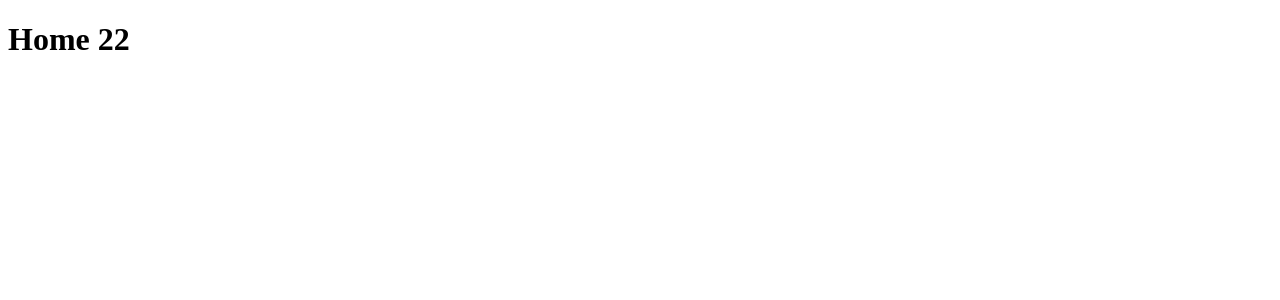
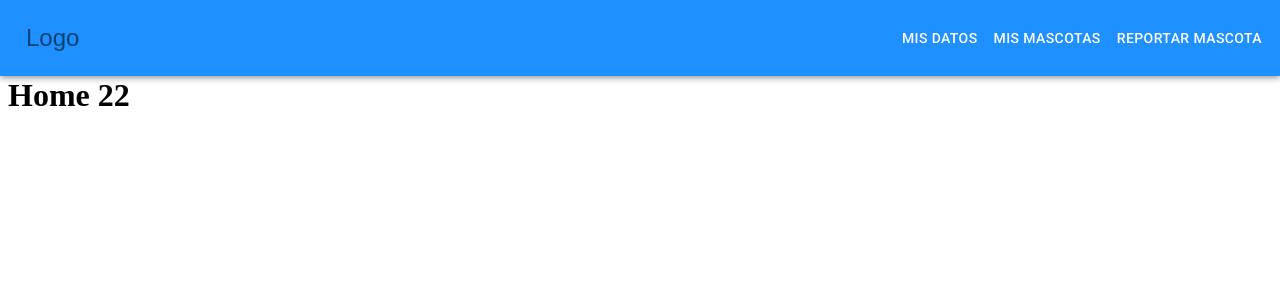
Before and after one commit to MarcosJoaquinDev/app-pet-react, a React (Vite) app: page / in a window 1280 px wide. Shown: the top 300 px of the page. Built offline with nearby package versions, Linux system fonts and the light colour scheme.

Commit message:
registered user layout and tests with mui (#4)
* registered user layout and tests with mui

* format layout and navbar component

```diff
--- a/index.html
+++ b/index.html
@@ -4,6 +4,7 @@
     <meta charset="UTF-8" />
     <link rel="icon" type="image/svg+xml" href="/vite.svg" />
     <meta name="viewport" content="width=device-width, initial-scale=1.0" />
+    <link rel="stylesheet" href="https://fonts.googleapis.com/css?family=Roboto:300,400,500,700&display=swap"/>
     <title>Vite + React + TS</title>
   </head>
   <body>
--- a/package.json
+++ b/package.json
@@ -18,6 +18,9 @@
     "react-router-dom": "^6.4.1"
   },
   "devDependencies": {
+    "@emotion/react": "^11.10.4",
+    "@emotion/styled": "^11.10.4",
+    "@mui/material": "^5.10.8",
     "@types/react": "^18.0.17",
     "@types/react-dom": "^18.0.6",
     "@typescript-eslint/eslint-plugin": "^5.39.0",
--- a/src/App.tsx
+++ b/src/App.tsx
@@ -2,7 +2,7 @@ import React from 'react';
 import { RouterProvider } from 'react-router-dom';
 import router from 'router';
 
-console.log(router)
+console.log(router);
 const App: React.FC = () => <RouterProvider router={router} />;
 
 export default App;
--- /dev/null
+++ b/src/components/Layout/AuthLayout/AuthLayout.tsx
@@ -0,0 +1,15 @@
+import React from 'react';
+import { Outlet } from 'react-router-dom';
+import AppBar from '@mui/material/AppBar';
+import Box from '@mui/material/Box';
+
+const AuthLayout: React.FC = () => (
+	<>
+		<AppBar component="nav" sx={{ backgroundColor: 'DodgerBlue' }} />
+		<Box sx={{ pt: 6 }}>
+			<Outlet />
+		</Box>
+	</>
+);
+
+export default AuthLayout;
--- /dev/null
+++ b/src/components/Layout/AuthLayout/index.ts
@@ -0,0 +1 @@
+export {default} from './AuthLayout';
--- /dev/null
+++ b/src/components/Layout/MainLayout/MainLayout.tsx
@@ -0,0 +1,15 @@
+import React from 'react';
+import { Outlet } from 'react-router-dom';
+import Box from '@mui/material/Box';
+import NavBar from 'components/Layout/NavBar';
+
+const MainLayout: React.FC = () => (
+	<>
+		<NavBar />
+		<Box sx={{ pt: 6 }}>
+			<Outlet />
+		</Box>
+	</>
+);
+
+export default MainLayout;
--- /dev/null
+++ b/src/components/Layout/MainLayout/index.ts
@@ -0,0 +1 @@
+export { default } from './MainLayout';
--- /dev/null
+++ b/src/components/Layout/NavBar/NavBar.styles.ts
@@ -0,0 +1,13 @@
+const toolbar = {
+	display: 'flex',
+	justifyContent: 'space-between',
+	alignItems: 'center',
+	color: 'white',
+	backgroundColor: 'DodgerBlue',
+	padding: '10px',
+	fontFamily: 'Arial',
+};
+
+export default {
+	toolbar,
+};
--- /dev/null
+++ b/src/components/Layout/NavBar/NavBar.tsx
@@ -0,0 +1,36 @@
+import React from 'react';
+import { Link } from 'react-router-dom';
+import Box from '@mui/material/Box';
+import AppBar from '@mui/material/AppBar';
+import Button from '@mui/material/Button';
+import IconButton from '@mui/material/IconButton';
+import { routeMap } from 'router';
+import styles from './NavBar.styles';
+
+const navItems = ['Mis datos', 'Mis Mascotas', 'Reportar mascota'];
+
+const NavBar: React.FC = () => (
+	<AppBar component="nav">
+		<Box sx={styles.toolbar}>
+			<Box>
+				<Button
+					component={Link}
+					to={routeMap.HOME.getURL()}
+					key="logo"
+					sx={{ color: '#fff' }}
+				>
+					<IconButton> Logo </IconButton>
+				</Button>
+			</Box>
+			<Box sx={{ display: { xs: 'none', sm: 'block' } }}>
+				{navItems.map((item) => (
+					<Button key={item} sx={{ color: '#fff' }}>
+						{item}
+					</Button>
+				))}
+			</Box>
+		</Box>
+	</AppBar>
+);
+
+export default NavBar;
--- /dev/null
+++ b/src/components/Layout/NavBar/index.ts
@@ -0,0 +1 @@
+export { default } from './NavBar';
--- a/src/router/routeMap.ts
+++ b/src/router/routeMap.ts
@@ -1,6 +1,10 @@
 type Routes = 'HOME' | 'SIGN_UP' | 'SIGN_IN' | 'PROFILE' | 'MY_PETS' | 'REPORT';
 
-type Route = { path: string; getURL: (...args: string[]) => string };
+type Route = {
+	path: string;
+	getURL: (...args: string[]) => string;
+	children: Route[];
+};
 
 type RouteMap = Record<Routes, Route>;
 
@@ -8,27 +12,33 @@ const routeMap: RouteMap = {
 	HOME: {
 		path: '/',
 		getURL: () => '/',
+		children: []
 	},
 	SIGN_UP: {
-		path: '/sign-up',
-		getURL: () => '/sign-up',
+		path: 'sign-up',
+		getURL: () => 'sign-up',
+		children: []
 	},
 	SIGN_IN: {
-		path: '/sign-in',
-		getURL: () => '/sign-in',
+		path: 'sign-in',
+		getURL: () => 'sign-in',
+		children: []
 	},
 	PROFILE: {
-		path: '/profile',
-		getURL: () => '/profile',
+		path: 'profile',
+		getURL: () => 'profile',
+		children: []
 	},
 	MY_PETS: {
-		path: '/my-pets',
-		getURL: () => '/my-pets',
+		path: 'my-pets',
+		getURL: () => 'my-pets',
+		children: []
 	},
 	REPORT: {
-		path: '/report',
-		getURL: () => '/report',
-	},
+		path: 'report',
+		getURL: () => 'report',
+		children: []
+	}
 };
 
 export default routeMap;
```
Also changed, not shown: src/router/router.tsx (+15 -3 lines), 1 other file (tests, documents, lock files or other folders).
